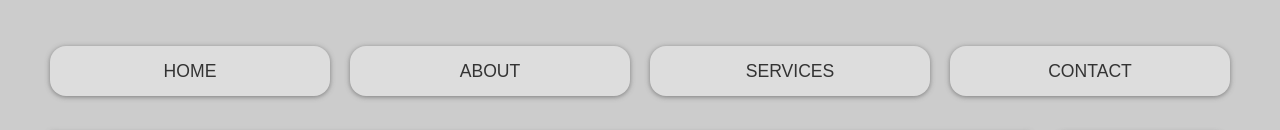
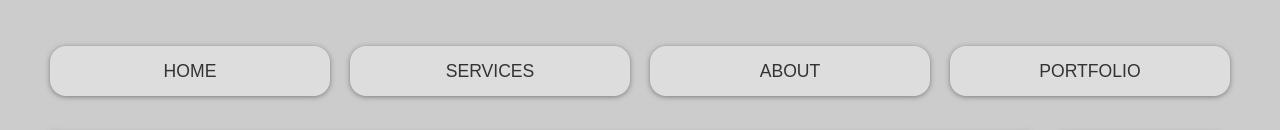
Before and after one commit to Subhadip90/GridBiz, a plain HTML site: page index.html in a window 1280 px wide. Shown: the top 130 px of the page. Drawn offline with Linux system fonts and the light colour scheme.

Commit message:
readme file updated

```diff
--- a/index.html
+++ b/index.html
@@ -16,9 +16,9 @@
       <nav class="main-nav">
          <ul>
             <li><a href="#">Home</a></li>
+            <li><a href="#">Services</a></li>
             <li><a href="#">About</a></li>
-            <li><a href="#">Services</a></li>
-            <li><a href="#">Contact</a></li>
+            <li><a href="#">Portfolio</a></li>
          </ul>
       </nav>
       <section class="top-container">
```
Also changed, not shown: 2 other files.
